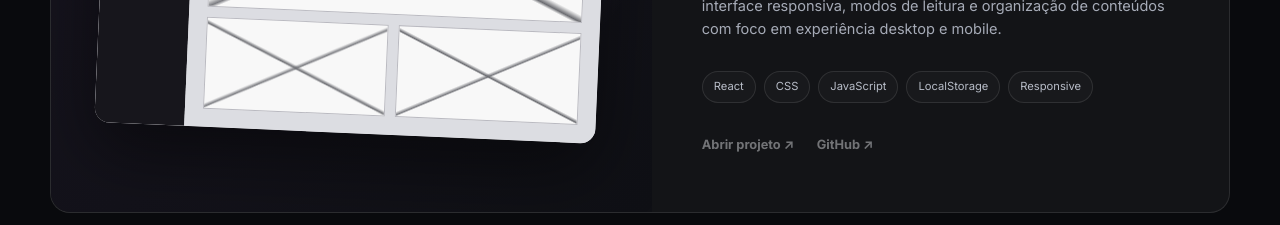
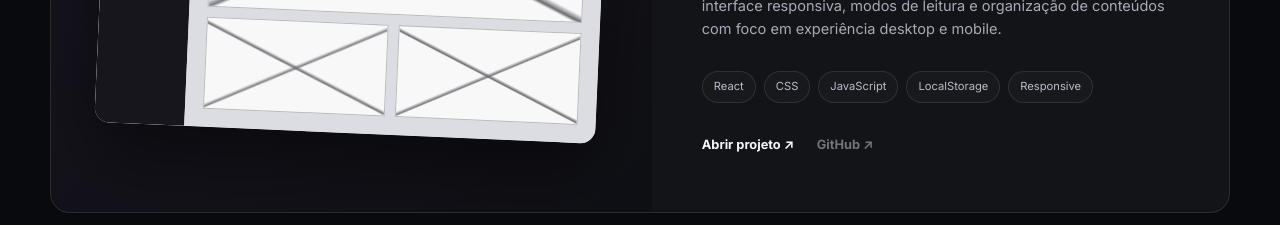
Before and after one commit to wenderclaytonfilho/portifolio, a React (Vite) app: page / in a window 1280 px wide. Shown: the part 4200-4425 px from the top of the page. Built offline with nearby package versions, Linux system fonts and the light colour scheme.

Commit message:
updated mangadex

```diff
--- a/src/data/portfolio.js
+++ b/src/data/portfolio.js
@@ -47,7 +47,7 @@ export const projects = [
     description:
       'Leitor de mangás para navegador com biblioteca, salvamento local, interface responsiva, modos de leitura e organização de conteúdos com foco em experiência desktop e mobile.',
     technologies: ['React', 'CSS', 'JavaScript', 'LocalStorage', 'Responsive'],
-    demo: '#',
+    demo: 'https://mangadex-five.vercel.app/',
     github: '#',
     visual: 'manga',
   },
```
